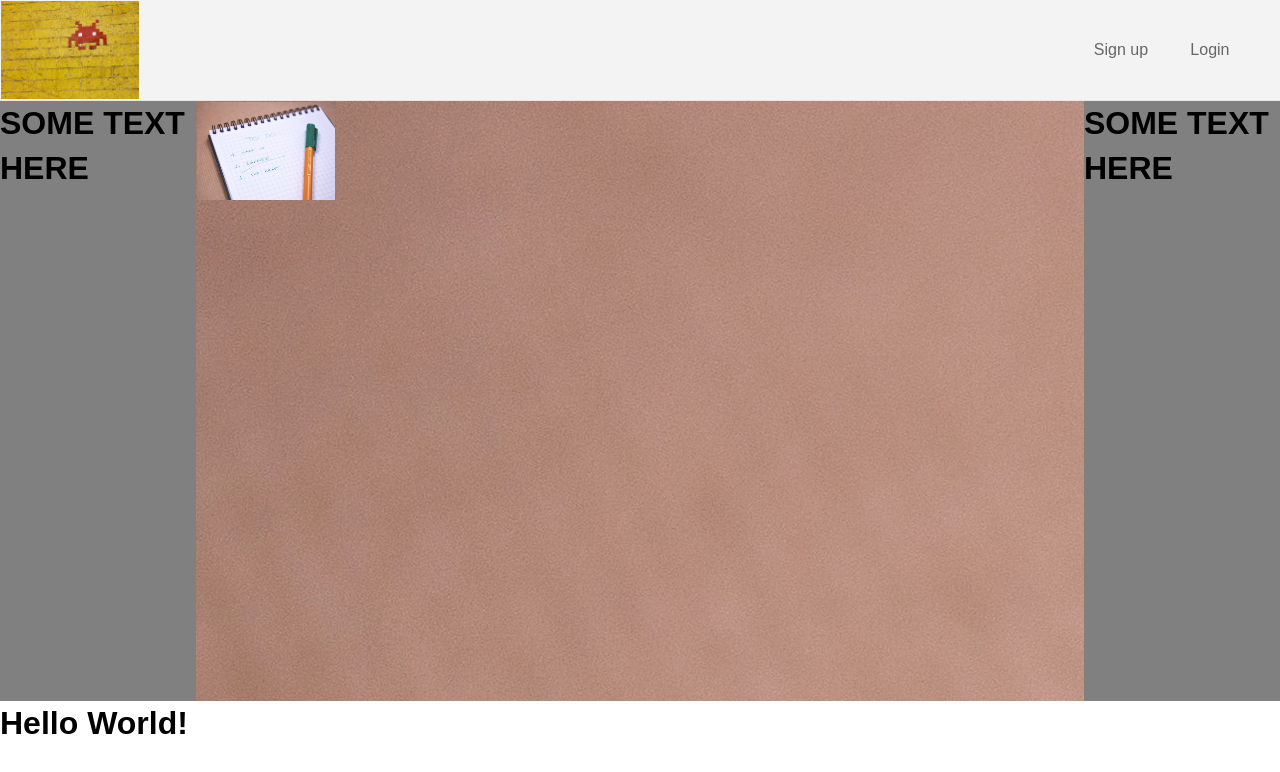
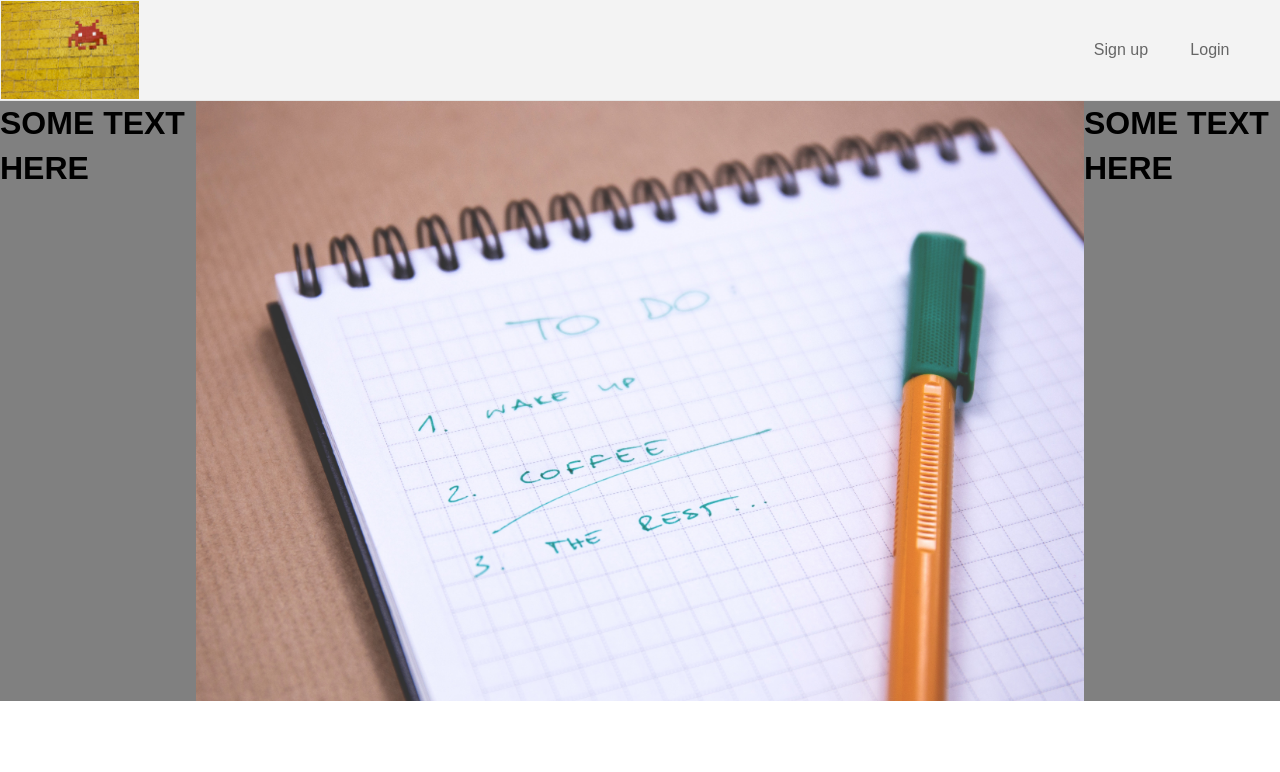
Before and after one commit to JordanSimba/EnfieldOps, a React (Create React App) app: page / in a window 1280 px wide. Shown: the top 772 px of the page. Built offline with nearby package versions, Linux system fonts and the light colour scheme.

Commit message:
WIP. Correct layout of carousel component. Consider making image span full width.

```diff
--- a/src/App.css
+++ b/src/App.css
@@ -68,14 +68,13 @@ div#carousel {
   margin: 0 auto;
   height: 75%;
   width: 100%;
-  /* margin: 0 15% 0 15%; */
   background-color: grey;
 }
 
 div#slide-container {
-  /* margin: 0 auto; */
   height: 100%;
   width: 100%;
-  /* margin: 0 20% 0 20%; */
   background-image: url("../src/images/todo-bg.jpg");
+  background-repeat:no-repeat;
+  background-size:cover
 }
--- a/src/App.js
+++ b/src/App.js
@@ -10,7 +10,6 @@ class App extends Component {
       <div className="App">
         <NavBar/>
         <Carousel/>
-        <h1>Hello World!</h1>
       </div>
     );
   }
--- a/src/components/ImageSlide.js
+++ b/src/components/ImageSlide.js
@@ -7,7 +7,7 @@ class ImageSlide extends Component {
     render() {
         return (
             <div id="slide-container">
-                <img id="logo" src={slide} alt="logo" />
+                {/* <img id="slide-img" src={slide} alt="logo" /> */}
             </div>
         );
     }
```
